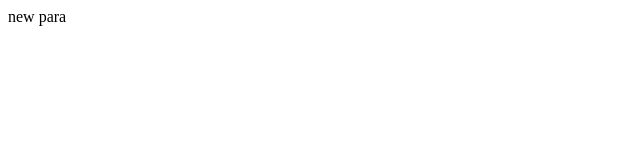
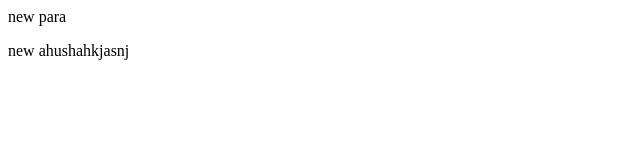
Before and after one commit to Abdul-haq12/program1demo, a plain HTML site: page index.html in a window 1280 px wide. Shown: the whole page, without its empty margins (0-640 px from the left). Drawn offline with Linux system fonts and the light colour scheme.

Commit message:
Update index.html

```diff
--- a/index.html
+++ b/index.html
@@ -1 +1,2 @@
 <p>new para</p>
+<p1>new ahushahkjasnj</p1>
```
